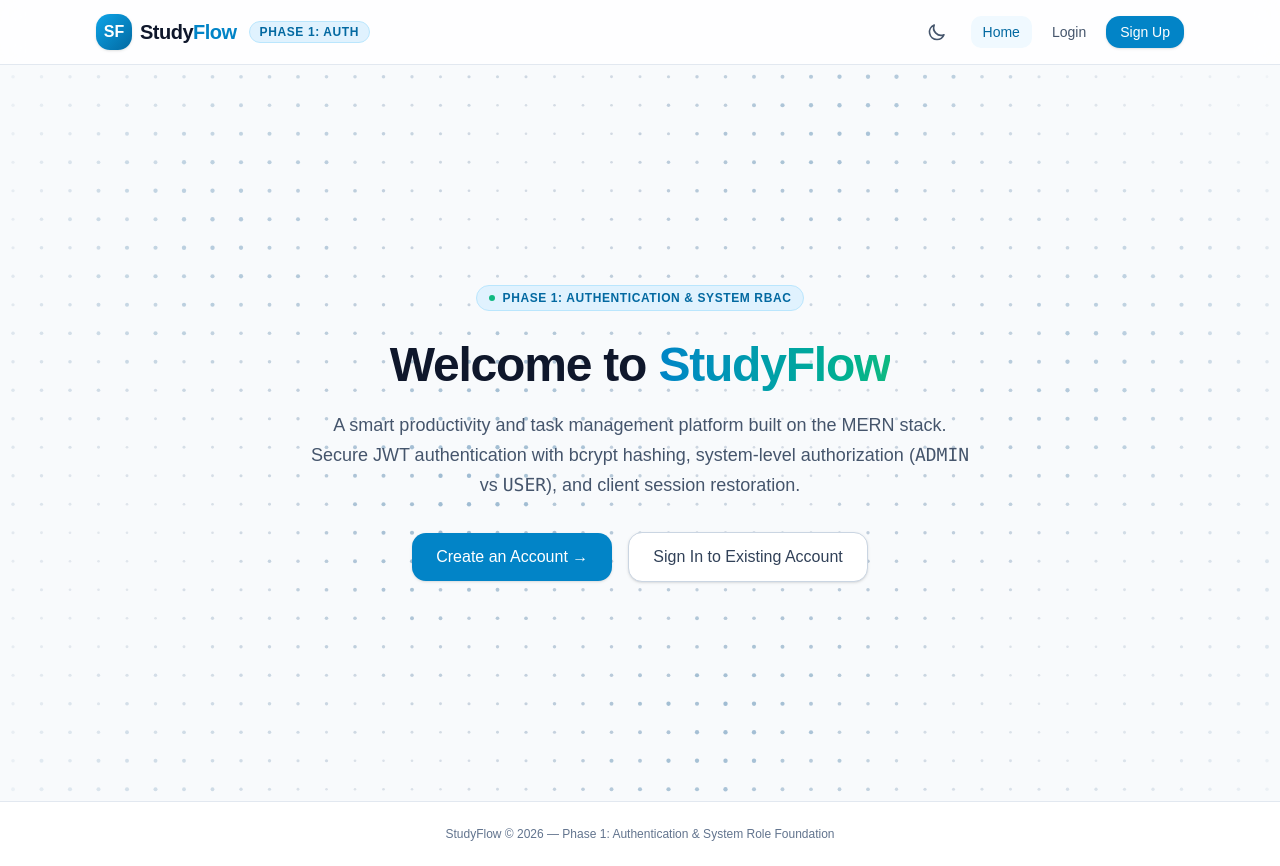
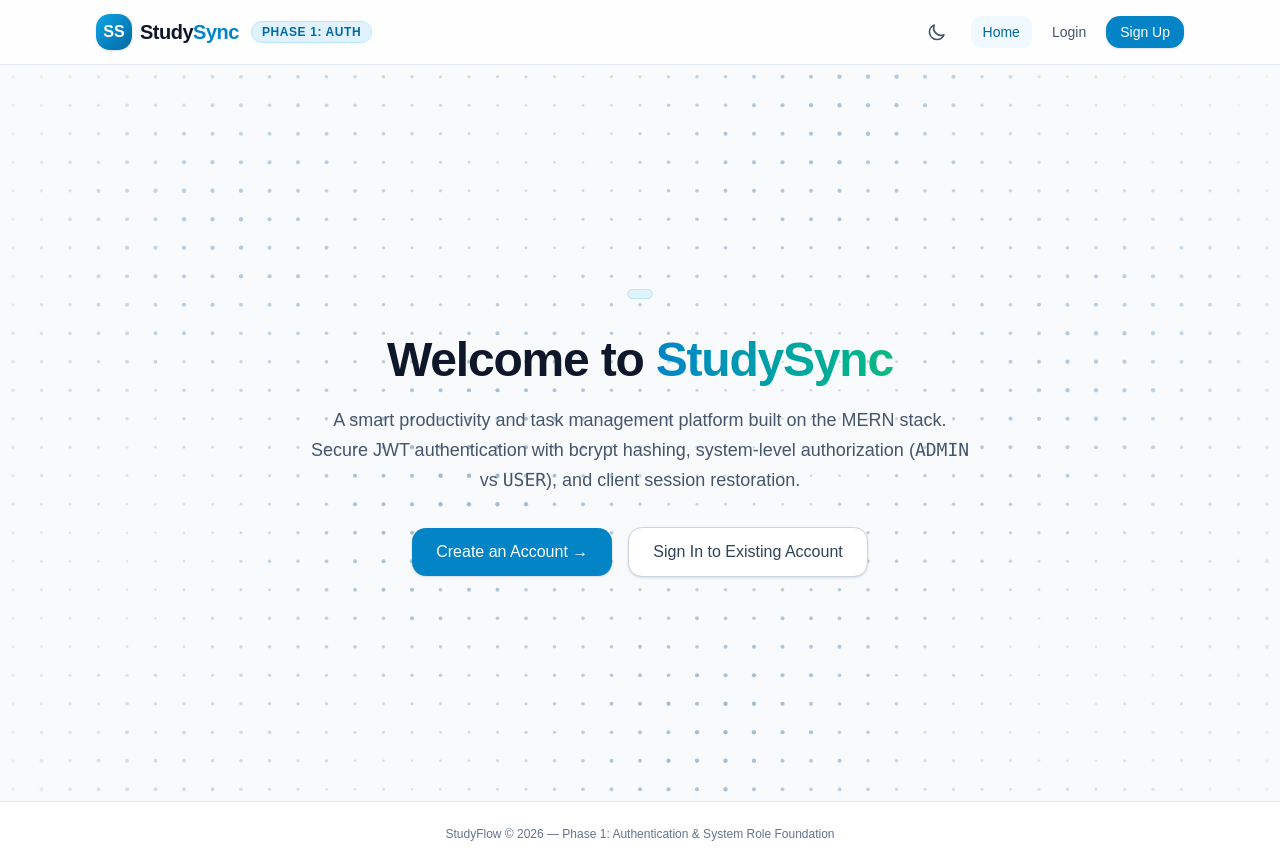
Before and after one commit to Chathumi-Kasthuriarachchi/StudySync, a React (Vite) app in the folder Frontend/: page / in a window 1280 px wide. Built offline with nearby package versions, Linux system fonts and the light colour scheme; no server answers.

Commit message:
Fix main Layout

```diff
--- a/Frontend/src/layouts/MainLayout.jsx
+++ b/Frontend/src/layouts/MainLayout.jsx
@@ -45,10 +45,10 @@ const MainLayout = () => {
           <div className="flex items-center gap-3">
             <Link to="/" className="flex items-center gap-2 group">
               <div className="w-9 h-9 rounded-xl bg-gradient-to-br from-powder-500 to-powder-700 flex items-center justify-center text-white font-extrabold shadow-sm group-hover:scale-105 transition">
-                SF
+                SS
               </div>
               <span className="text-xl font-bold tracking-tight text-slate-900 dark:text-white">
-                Study<span className="text-powder-600 dark:text-powder-400">Flow</span>
+                Study<span className="text-powder-600 dark:text-powder-400">Sync</span>
               </span>
             </Link>
             <span className="hidden sm:inline-block px-2.5 py-0.5 text-xs font-semibold uppercase tracking-wider text-powder-700 dark:text-powder-300 bg-powder-100 dark:bg-powder-950/60 rounded-full border border-powder-200 dark:border-powder-800">
@@ -80,8 +80,7 @@ const MainLayout = () => {
                 <NavLink
                   to="/dashboard"
                   className={({ isActive }) =>
-                    `px-3 py-1.5 rounded-lg text-sm font-medium transition ${
-                      isActive
+                    `px-3 py-1.5 rounded-lg text-sm font-medium transition ${isActive
                       ? 'bg-powder-100 dark:bg-powder-900/60 text-powder-700 dark:text-powder-300'
                       : 'text-slate-600 dark:text-slate-300 hover:bg-slate-100 dark:hover:bg-slate-800'
                     }`
@@ -112,8 +111,7 @@ const MainLayout = () => {
                 <NavLink
                   to="/"
                   className={({ isActive }) =>
-                    `px-3 py-1.5 rounded-lg text-sm font-medium transition ${
-                      isActive
+                    `px-3 py-1.5 rounded-lg text-sm font-medium transition ${isActive
                       ? 'bg-powder-50 dark:bg-powder-900/60 text-powder-700 dark:text-powder-300'
                       : 'text-slate-600 dark:text-slate-300 hover:bg-slate-100 dark:hover:bg-slate-800'
                     }`
@@ -124,8 +122,7 @@ const MainLayout = () => {
                 <NavLink
                   to="/login"
                   className={({ isActive }) =>
-                    `px-3 py-1.5 rounded-lg text-sm font-medium transition ${
-                      isActive
+                    `px-3 py-1.5 rounded-lg text-sm font-medium transition ${isActive
                       ? 'bg-powder-50 dark:bg-powder-900/60 text-powder-700 dark:text-powder-300'
                       : 'text-slate-600 dark:text-slate-300 hover:bg-slate-100 dark:hover:bg-slate-800'
                     }`
--- a/Frontend/src/pages/Home.jsx
+++ b/Frontend/src/pages/Home.jsx
@@ -25,14 +25,12 @@ const Home = () => {
       <div className="relative z-10 flex flex-col items-center justify-center text-center py-16 px-4 sm:px-6 w-full">
         <div className="max-w-2xl">
           <div className="inline-flex items-center gap-2 px-3 py-1 text-xs font-semibold uppercase tracking-wider text-powder-700 dark:text-powder-300 bg-powder-100 dark:bg-powder-950/60 rounded-full mb-6 border border-powder-200 dark:border-powder-800">
-            <span className="w-1.5 h-1.5 rounded-full bg-mint-500"></span>
-            Phase 1: Authentication &amp; System RBAC
           </div>
 
           <h1 className="text-4xl sm:text-5xl font-extrabold text-slate-900 dark:text-white tracking-tight mb-4 leading-tight">
             Welcome to{' '}
             <span className="text-transparent bg-clip-text bg-gradient-to-r from-powder-600 to-mint-500">
-              StudyFlow
+              StudySync
             </span>
           </h1>
 
```
Lines whose indentation alone changed are shown as unchanged.
